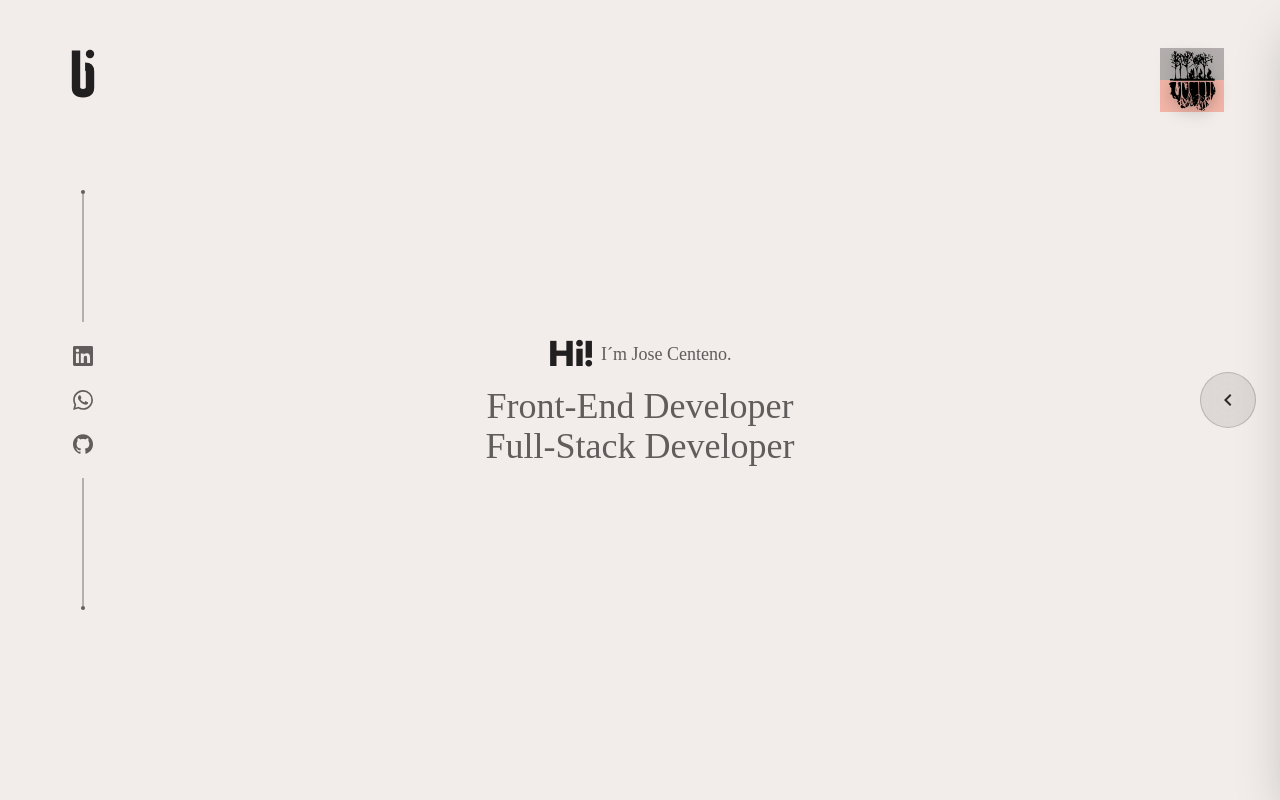
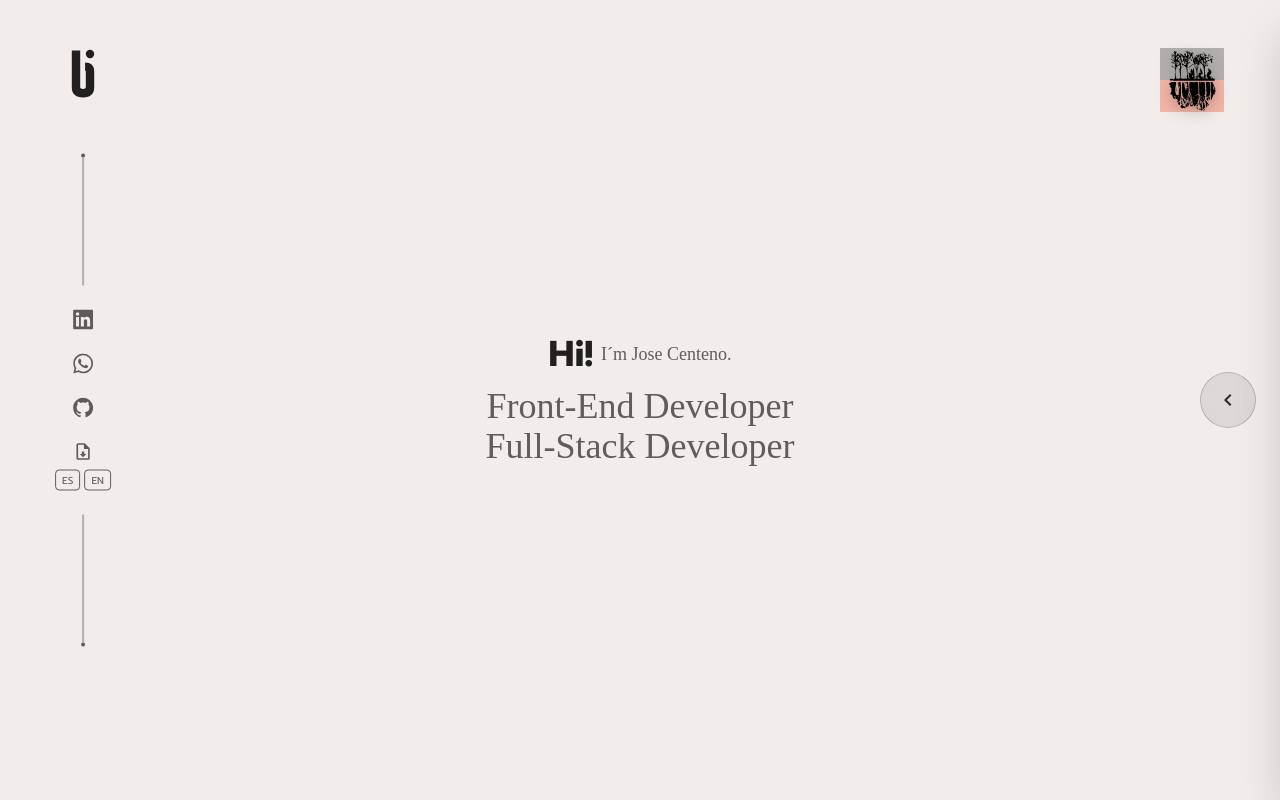
Before and after one commit to JoseMcmW/portfolio-2026, a React (Vite) app: page / in a window 1280 px wide. Shown: the top 800 px of the page. Built offline with nearby package versions, Linux system fonts and the light colour scheme; a web font is replaced by a local one.

Commit message:
feat: Add bilingual CV download links to Home view and create CV files in English and Spanish

```diff
--- a/src/views/About/About.tsx
+++ b/src/views/About/About.tsx
@@ -2,7 +2,7 @@ import { RevealBackground } from '@/components/ui'
 
 export const About = () => {
   return (
-    <section id="about" className="min-h-screen bg-transparent transition-colors flex items-center justify-center relative overflow-hidden">
+    <section id="about" className="min-h-screen bg-transparent transition-colors flex justify-center relative overflow-hidden">
       {/* Reveal Background Effect */}
       <RevealBackground />
 
--- a/src/views/Home/Home.tsx
+++ b/src/views/Home/Home.tsx
@@ -26,7 +26,7 @@ export const Home = () => {
         <div className="w-0.5 h-32 bg-text-primary/30"></div>
 
         {/* Social Icons */}
-        <div className="flex flex-col gap-6 my-6">
+        <div className="flex flex-col gap-6 my-6 items-center">
           {/* LinkedIn */}
           <a
             href="https://www.linkedin.com/in/josemcentenoc/"
@@ -62,6 +62,31 @@ export const Home = () => {
               <path d="M12 .297c-6.63 0-12 5.373-12 12 0 5.303 3.438 9.8 8.205 11.385.6.113.82-.258.82-.577 0-.285-.01-1.04-.015-2.04-3.338.724-4.042-1.61-4.042-1.61C4.422 18.07 3.633 17.7 3.633 17.7c-1.087-.744.084-.729.084-.729 1.205.084 1.838 1.236 1.838 1.236 1.07 1.835 2.809 1.305 3.495.998.108-.776.417-1.305.76-1.605-2.665-.3-5.466-1.332-5.466-5.93 0-1.31.465-2.38 1.235-3.22-.135-.303-.54-1.523.105-3.176 0 0 1.005-.322 3.3 1.23.96-.267 1.98-.399 3-.405 1.02.006 2.04.138 3 .405 2.28-1.552 3.285-1.23 3.285-1.23.645 1.653.24 2.873.12 3.176.765.84 1.23 1.91 1.23 3.22 0 4.61-2.805 5.625-5.475 5.92.42.36.81 1.096.81 2.22 0 1.606-.015 2.896-.015 3.286 0 .315.21.69.825.57C20.565 22.092 24 17.592 24 12.297c0-6.627-5.373-12-12-12"/>
             </svg>
           </a>
+
+          {/* Curriculum */}
+          <div className="flex flex-col items-center gap-2">
+            <svg width="20" height="20" viewBox="0 0 24 24" fill="currentColor" className="text-text-secondary">
+              <path d="M14,2H6A2,2 0 0,0 4,4V20A2,2 0 0,0 6,22H18A2,2 0 0,0 20,20V8L14,2M18,20H6V4H13V9H18V20M12,19L8,15H10.5V12H13.5V15H16L12,19Z"/>
+            </svg>
+            <div className="flex gap-1">
+              <a
+                href="/Jose_Centeno_CV_ES.pdf"
+                download="Jose_Centeno_CV_ES.pdf"
+                className="text-[10px] px-1.5 py-0.5 rounded border border-text-secondary text-text-secondary hover:bg-text-primary hover:text-background transition-all duration-300"
+                title="Descargar CV en Español"
+              >
+                ES
+              </a>
+              <a
+                href="/Jose_Centeno_CV_EN.pdf"
+                download="Jose_Centeno_CV_EN.pdf"
+                className="text-[10px] px-1.5 py-0.5 rounded border border-text-secondary text-text-secondary hover:bg-text-primary hover:text-background transition-all duration-300"
+                title="Descargar CV en Inglés"
+              >
+                EN
+              </a>
+            </div>
+          </div>
         </div>
 
         {/* Lower Line */}
```
Also changed, not shown: 2 other files (tests, documents, lock files or other folders).
